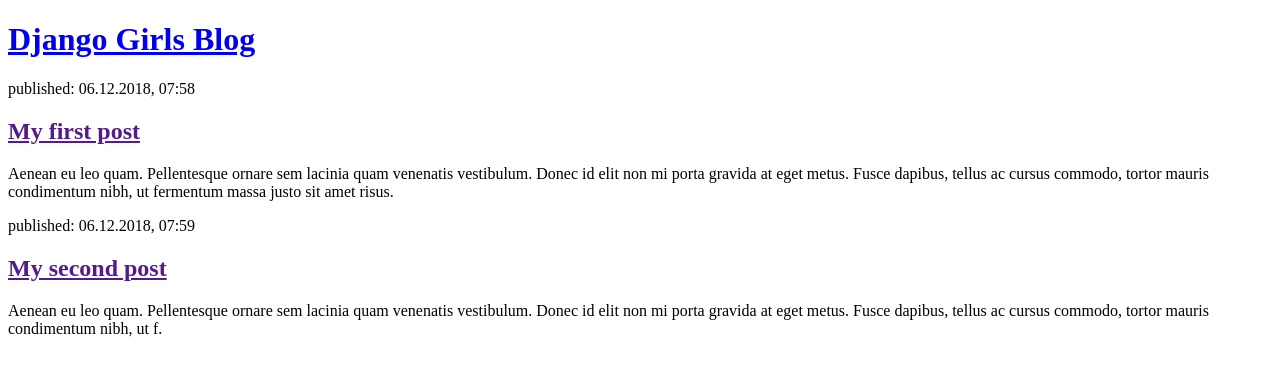
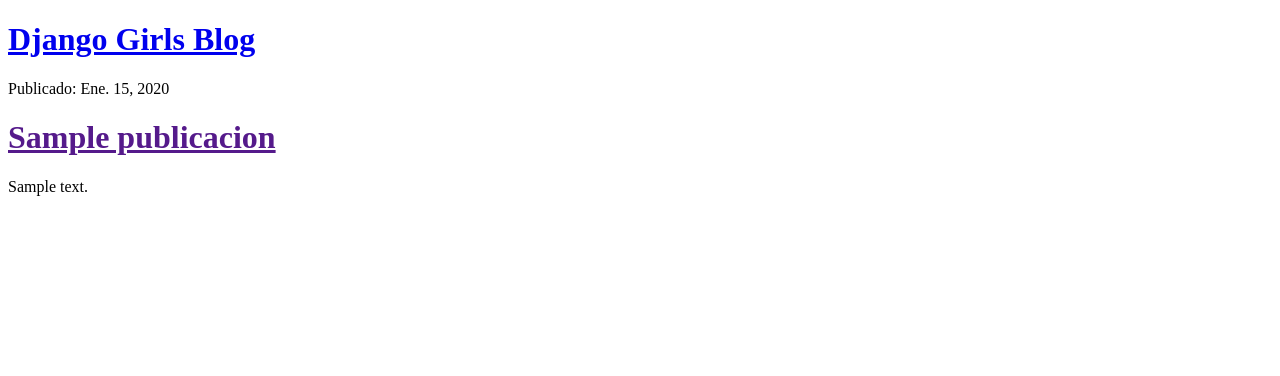
Before and after one commit to duran221/my-first-blog, a Django app: template miblog/templates/miblog/lista_publicaciones.html in a window 1280 px wide. Shown: the top 376 px of the page. Run offline with Django 3.2, Linux system fonts and the light colour scheme; the template is opened without the code that fills it: values that come from a table or form of the project are taken from there, others are empty; tables that the repository leaves empty hold one stand-in row (values such as "Sample post").

Commit message:
Templetes modificados para mostrar post desde base de datos

```diff
--- a/miblog/models.py
+++ b/miblog/models.py
@@ -32,9 +32,10 @@ class Publicacion(models.Model):
 
     """
     def publicar(self):
-
+        #Asignando la fecha actual del ordenador:
         self.fecha_publicacion= timezone.now()
 
+        #Guarda en la base de datos nuestros datos.
         self.save()
 
 
--- a/miblog/templates/miblog/lista_publicaciones.html
+++ b/miblog/templates/miblog/lista_publicaciones.html
@@ -10,22 +10,19 @@
         <div>
                 <h1><a href="/">Django Girls Blog</a></h1>
             </div>
+            {% for publicacion in publicaciones %}
+            <div>
+                <p>Publicado:
+                {{publicacion.fecha_publicacion}}
+                </p>
 
-            <div>
-                <p>published: 06.12.2018, 07:58</p>
+                <h1><a href="">{{publicacion.titulo}}</a> </h1>
 
-                <h2><a href="">My first post</a></h2>
+                <!-- |linebreaksbr Convierte saltos de linea en parrados-->
+                <p>{{publicacion.texto|linebreaksbr}}</p>
+            </div>
+            {% endfor %}
 
-                <p>Aenean eu leo quam. Pellentesque ornare sem lacinia quam venenatis vestibulum. Donec id elit non mi porta gravida at eget metus. Fusce dapibus, tellus ac cursus commodo, tortor mauris condimentum nibh, ut fermentum massa justo sit amet risus.</p>
-            </div>
-
-            <div>
-                <p>published: 06.12.2018, 07:59</p>
-
-                <h2><a href="">My second post</a></h2>
-
-                <p>Aenean eu leo quam. Pellentesque ornare sem lacinia quam venenatis vestibulum. Donec id elit non mi porta gravida at eget metus. Fusce dapibus, tellus ac cursus commodo, tortor mauris condimentum nibh, ut f.</p>
-            </div>
 
 </body>
 </html>
```
Also changed, not shown: miblog/views.py (+15 -1 lines).
